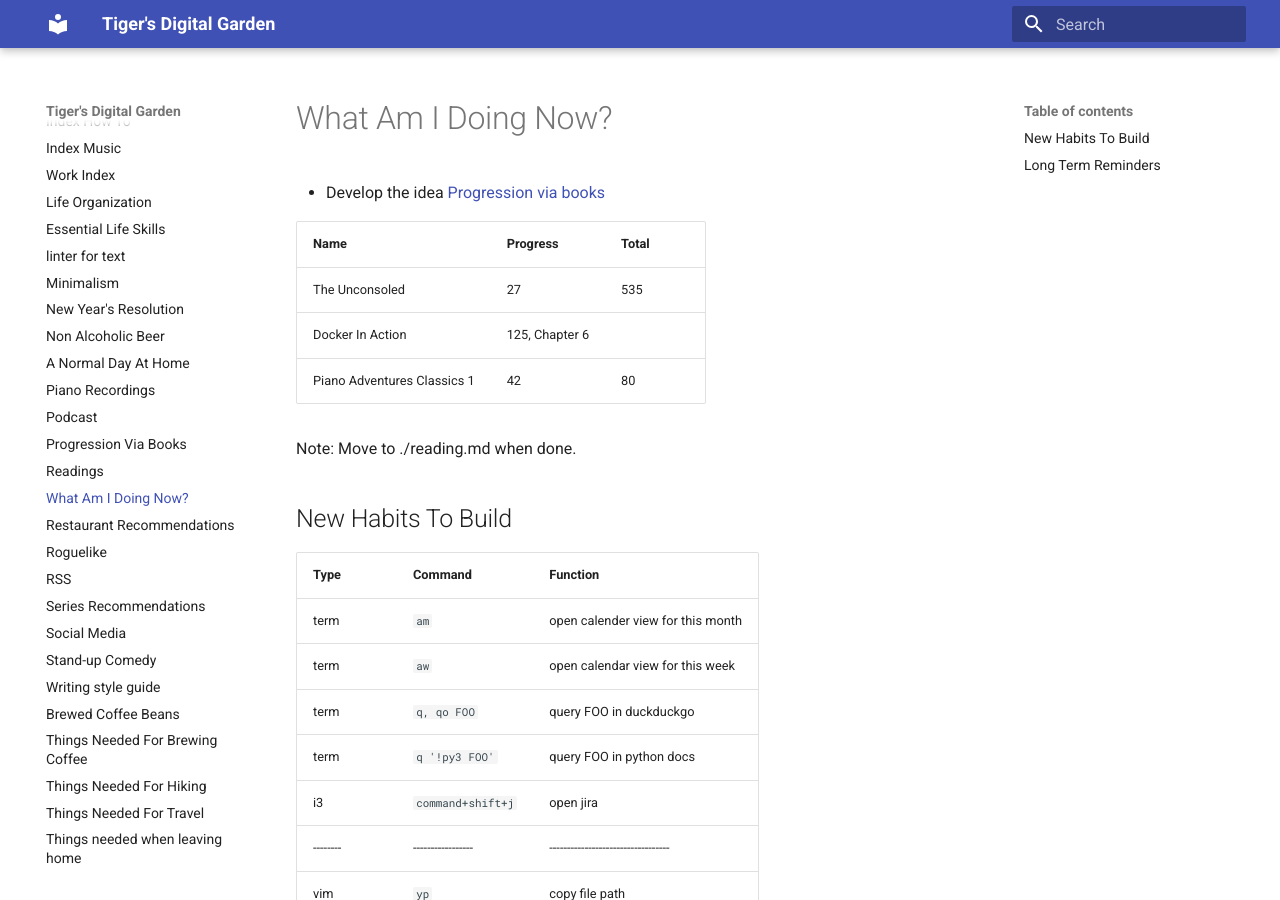
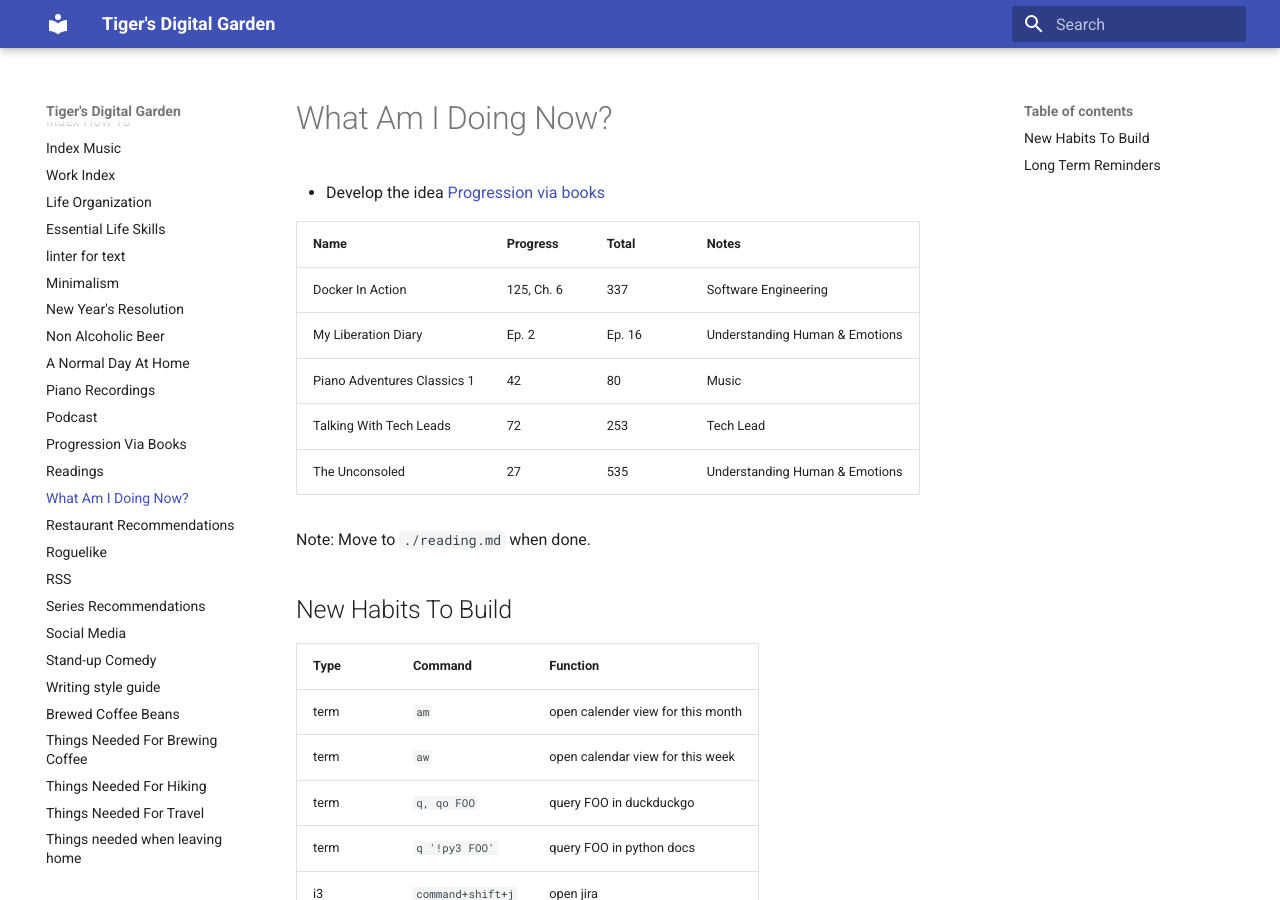
Before and after one commit to ynotstartups/notes, an MkDocs documentation site: the page built from notes/reminders.md, in a window 1280 px wide and 900 px high. Built offline with MkDocs 1.6.1 and Material for MkDocs 9.7.7, drawn with Linux system fonts in a browser that asks for light colours.

Commit message:
add notes

```diff
--- a/notes/reminders.md
+++ b/notes/reminders.md
@@ -2,13 +2,15 @@
 
 - Develop the idea [Progression via books](./progression-via-books.md)
 
-| Name                        | Progress       | Total |
-| --------------------------- | -------------- | ----- |
-| The Unconsoled              | 27             | 535   |
-| Docker In Action            | 125, Chapter 6 |       |
-| Piano Adventures Classics 1 | 42             | 80    |
+| Name                        | Progress   | Total  | Notes                          |
+| --------------------------- | ---------- | ------ | ------------------------------ |
+| Docker In Action            | 125, Ch. 6 | 337    | Software Engineering           |
+| My Liberation Diary         | Ep. 2      | Ep. 16 | Understanding Human & Emotions |
+| Piano Adventures Classics 1 | 42         | 80     | Music                          |
+| Talking With Tech Leads     | 72         | 253    | Tech Lead                      |
+| The Unconsoled              | 27         | 535    | Understanding Human & Emotions |
 
-Note: Move to ./reading.md when done.
+Note: Move to `./reading.md` when done.
 
 ## New Habits To Build
 
```
